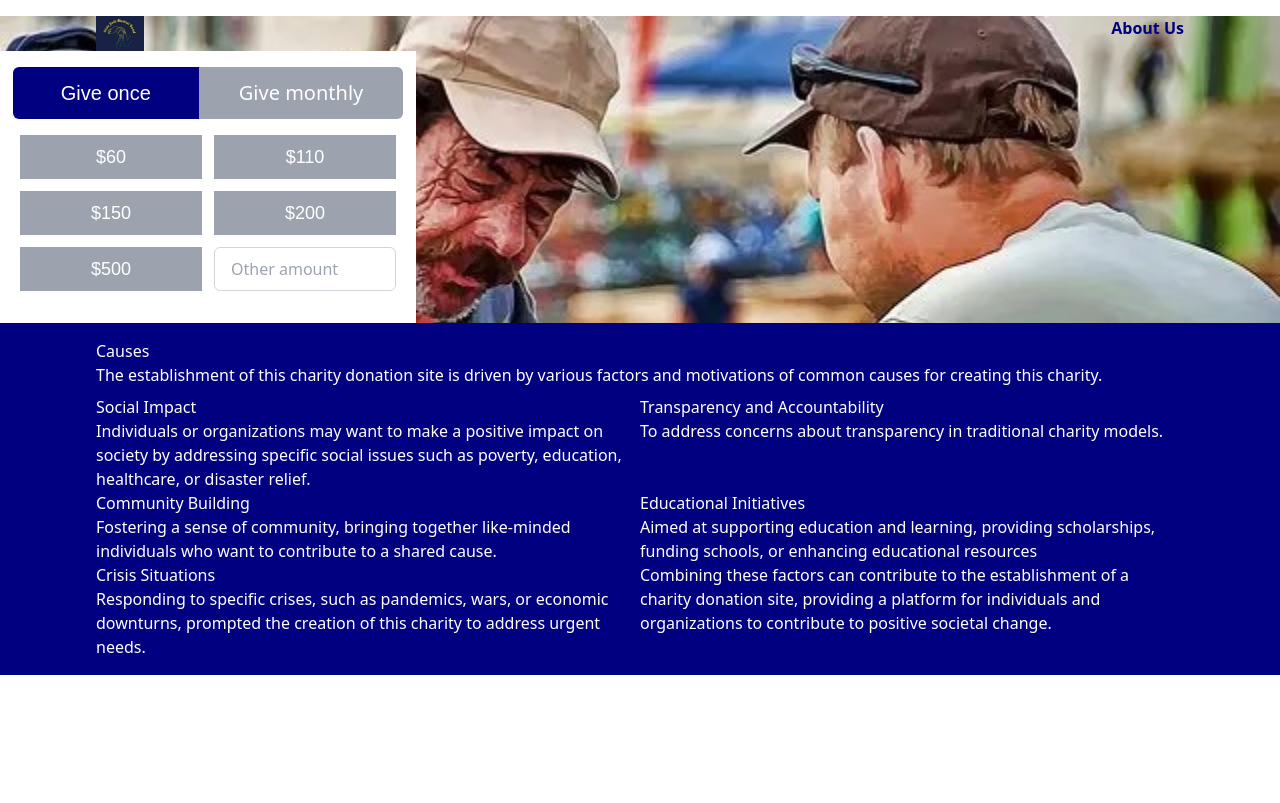
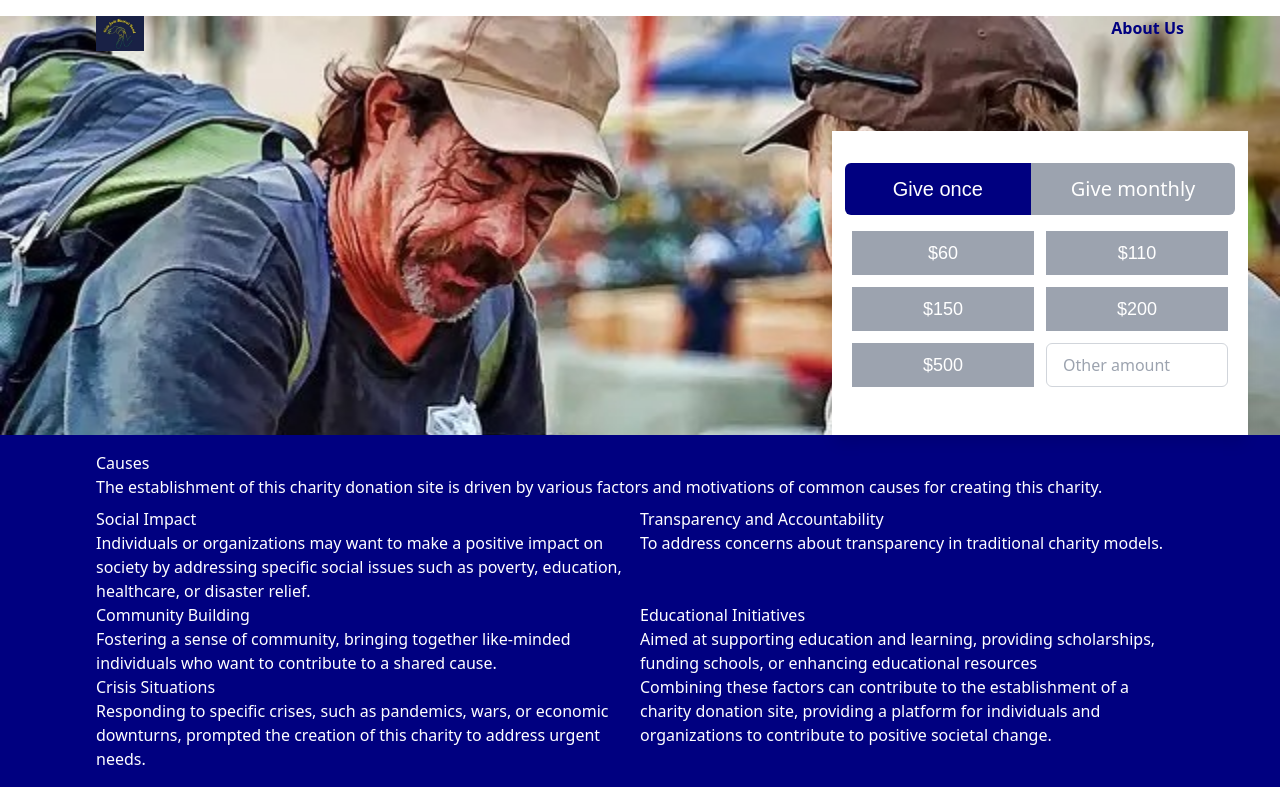
Before and after one commit to DixieJade/dominiquecharity, a React (Create React App) app: page / in a window 1280 px wide. Built offline with nearby package versions, Linux system fonts and the light colour scheme.

Commit message:
some corrections on homepage

```diff
--- a/src/components/Payment/index.jsx
+++ b/src/components/Payment/index.jsx
@@ -14,8 +14,8 @@
   };
 
   return (
-    <div className="mx-auto">
-      <div className="shadow-lg bg-white w-[26rem] px-3 py-4 flex flex-col items-center">
+    <div className="">
+      <div className="shadow-lg bg-white w-[26rem] px-3 py-8 flex flex-col items-center">
         <div className="flex items-center mb-4">
           <label
             className={` ${
@@ -54,7 +54,7 @@
         </div>
         {donationFrequency === "once" && (
           <div className="mb-4 grid grid-cols-2 gap-x-3 gap-y-3 px-2">
-            {[60, 110, 150, 200, 500].map((amount) => (
+            {[60, 110, 150, 200, 500].map((amount, index) => (
               <p
                 key={amount}
                 onClick={() => handleAmountClick(amount)}
@@ -78,7 +78,7 @@
           </div>
         )}
         {donationFrequency === "monthly" && (
-          <div className="mb-4 grid grid-cols-2 gap-x-3 gap-y-2 px-2">
+          <div className="mb-4 grid grid-cols-2 gap-x-3 gap-y-3 px-2">
             {[20, 40, 60, 80, 100].map((amount) => (
               <p
                 key={amount}
--- a/src/pages/Homepage/index.jsx
+++ b/src/pages/Homepage/index.jsx
@@ -7,7 +7,7 @@
     <div className="py-4">
       <section className="bg-heroBg bg-cover bg-no-repeat">
         <Navbar />
-        <div>
+        <div className="mt-20 flex justify-end pr-8 overflow-y-visible">
           <Payment />
         </div>
       </section>
```
Also changed, not shown: src/assets/gifting.webp (added).
